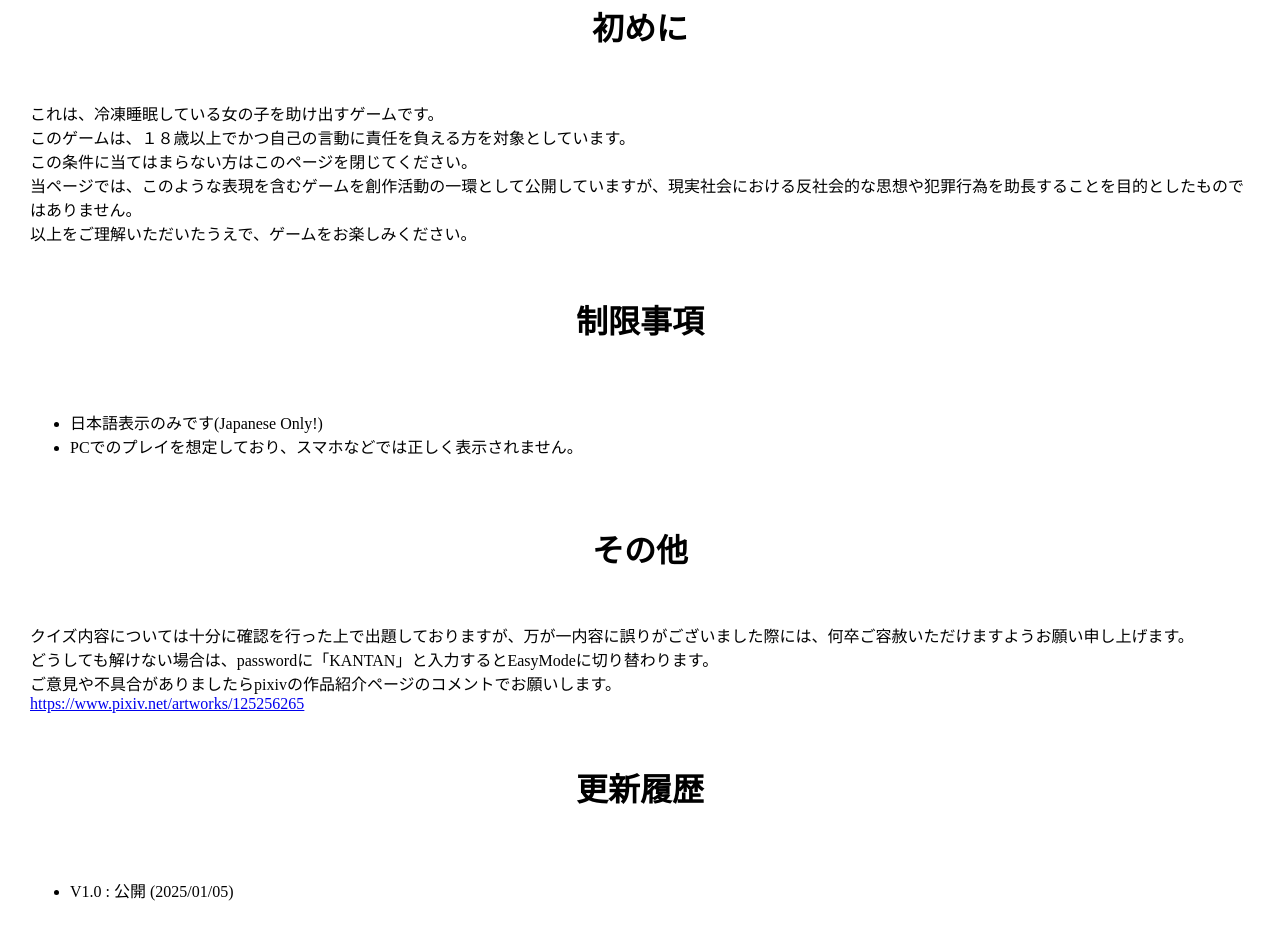
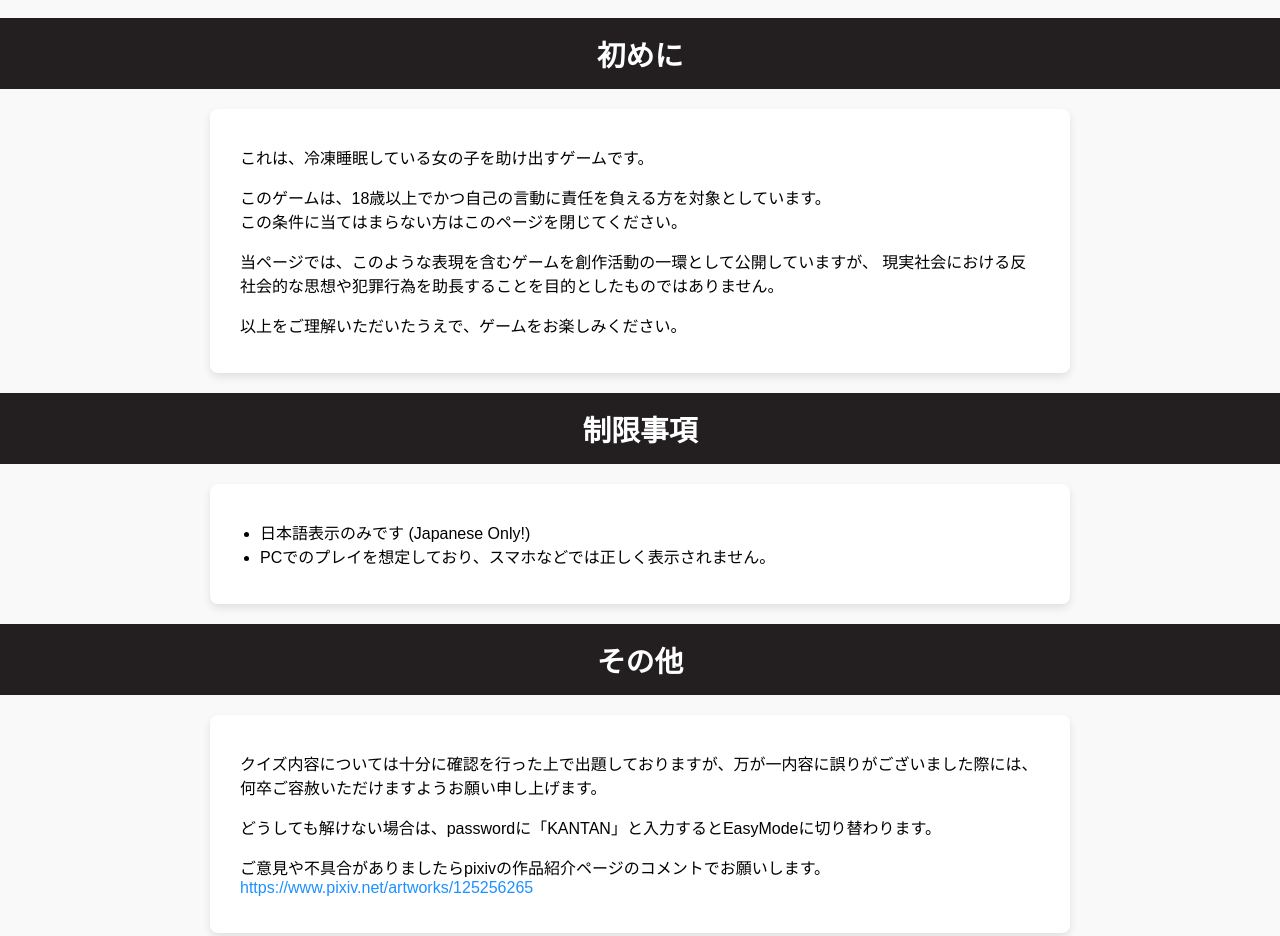
Before and after one commit to kimryu/kimryu.github.io, a plain HTML site: page ColdSleepQuizGame/index.html in a window 1280 px wide. Shown: the part 742-1678 px from the top of the page. Drawn offline with Linux system fonts and the light colour scheme; no server answers.

Commit message:
250105_6_Commit

```diff
--- a/ColdSleepQuizGame/index.html
+++ b/ColdSleepQuizGame/index.html
@@ -1,15 +1,57 @@
-<!DOCTYPE html>
-<html lang="en-us">
-
 <head>
   <meta charset="utf-8">
   <meta http-equiv="Content-Type" content="text/html; charset=utf-8">
   <title>Unity Web Player | ColdSleepQuizGame</title>
+  <style>
+    body {
+      font-family: Arial, sans-serif;
+      margin: 0;
+      padding: 0;
+      background-color: #f9f9f9;
+      text-align: center;
+    }
+
+    h1 {
+      background-color: #231F20;
+      color: #fff;
+      padding: 15px 0;
+      margin: 0;
+      font-size: 1.8rem;
+    }
+
+    .section {
+      padding: 20px 30px;
+      margin: 20px auto;
+      max-width: 800px;
+      background-color: #fff;
+      border-radius: 8px;
+      box-shadow: 0 4px 8px rgba(0, 0, 0, 0.1);
+      text-align: left;
+    }
+
+    ul {
+      padding-left: 20px;
+    }
+
+    a {
+      color: #1e90ff;
+      text-decoration: none;
+    }
+
+    a:hover {
+      text-decoration: underline;
+    }
+
+    canvas {
+      display: block;
+      margin: 20px auto;
+      background: #231F20;
+    }
+  </style>
 </head>
 
-<body style="text-align: center; padding: 0; border: 0; margin: 0;">
-  <canvas id="unity-canvas" width=1280 height=720 tabindex="-1"
-    style="width: 1280px; height: 720px; background: #231F20"></canvas>
+<body>
+  <canvas id="unity-canvas" width="1280" height="720" tabindex="-1"></canvas>
   <script src="Build/ColdSleepQuizGame.loader.js"></script>
   <script>
     if (/iPhone|iPad|iPod|Android/i.test(navigator.userAgent)) {
@@ -41,36 +83,47 @@
     });
   </script>
   <h1>初めに</h1>
-  <Div Align="left" style="padding: 30px">
-    これは、冷凍睡眠している女の子を助け出すゲームです。<br>
-    このゲームは、１８歳以上でかつ自己の言動に責任を負える方を対象としています。<br>
-    この条件に当てはまらない方はこのページを閉じてください。<br>
-    当ページでは、このような表現を含むゲームを創作活動の一環として公開していますが、現実社会における反社会的な思想や犯罪行為を助長することを目的としたものではありません。<br>
-    以上をご理解いただいたうえで、ゲームをお楽しみください。<br>
-  </Div>
+  <div class="section">
+    <p>これは、冷凍睡眠している女の子を助け出すゲームです。</p>
+    <p>
+      このゲームは、18歳以上でかつ自己の言動に責任を負える方を対象としています。<br>
+      この条件に当てはまらない方はこのページを閉じてください。
+    </p>
+    <p>
+      当ページでは、このような表現を含むゲームを創作活動の一環として公開していますが、
+      現実社会における反社会的な思想や犯罪行為を助長することを目的としたものではありません。
+    </p>
+    <p>以上をご理解いただいたうえで、ゲームをお楽しみください。</p>
+  </div>
 
   <h1>制限事項</h1>
-  <Div Align="left" style="padding: 30px">
+  <div class="section">
     <ul>
-      <li>日本語表示のみです(Japanese Only!)</li>
+      <li>日本語表示のみです (Japanese Only!)</li>
       <li>PCでのプレイを想定しており、スマホなどでは正しく表示されません。</li>
     </ul>
-  </Div>
+  </div>
 
   <h1>その他</h1>
-  <Div Align="left" style="padding: 30px">
-  クイズ内容については十分に確認を行った上で出題しておりますが、万が一内容に誤りがございました際には、何卒ご容赦いただけますようお願い申し上げます。<br>
-  どうしても解けない場合は、passwordに「KANTAN」と入力するとEasyModeに切り替わります。<br>
-  ご意見や不具合がありましたらpixivの作品紹介ページのコメントでお願いします。<br>
-  <a href="https://www.pixiv.net/artworks/125256265">https://www.pixiv.net/artworks/125256265</a>
-  </Div>
+  <div class="section">
+    <p>
+      クイズ内容については十分に確認を行った上で出題しておりますが、万が一内容に誤りがございました際には、何卒ご容赦いただけますようお願い申し上げます。
+    </p>
+    <p>
+      どうしても解けない場合は、passwordに「KANTAN」と入力するとEasyModeに切り替わります。
+    </p>
+    <p>
+      ご意見や不具合がありましたらpixivの作品紹介ページのコメントでお願いします。<br>
+      <a href="https://www.pixiv.net/artworks/125256265" target="_blank">https://www.pixiv.net/artworks/125256265</a>
+    </p>
+  </div>
 
   <h1>更新履歴</h1>
-  <Div Align="left" style="padding: 30px">
+  <div class="section">
     <ul>
       <li>V1.0 : 公開 (2025/01/05)</li>
     </ul>
-  </Div>
+  </div>
 </body>
 
 </html>
```
